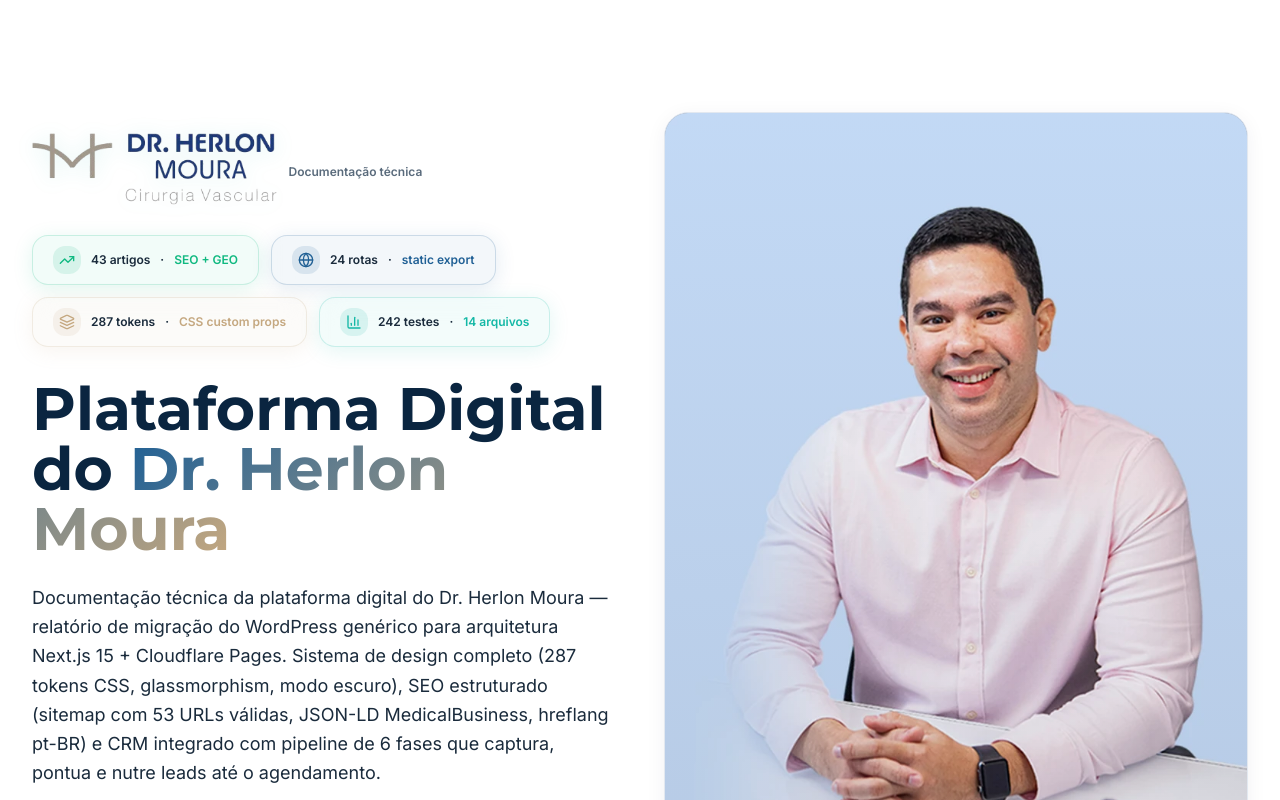
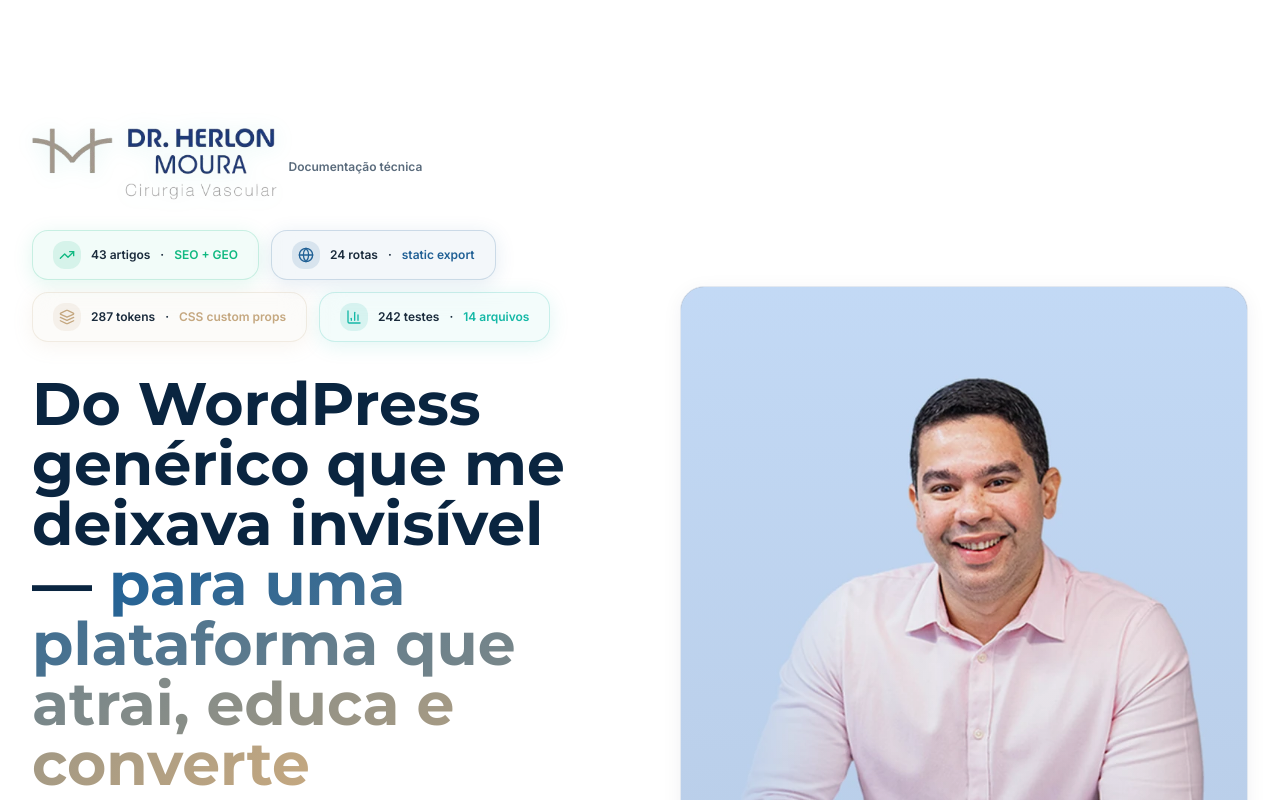
Before and after one commit to hudsonargollo/herlonmoura, a Next.js app: page /doc in a window 1280 px wide. Shown: the top 800 px of the page. Built offline with nearby package versions, Linux system fonts and the light colour scheme; a web font is replaced by a local one.

Commit message:
doc: rewrite hero copy to be personal to Herlon + layout polish

```diff
--- a/app/doc/page.tsx
+++ b/app/doc/page.tsx
@@ -161,7 +161,7 @@ const O_QUE_FOI_FEITO: SectionItem[] = [
   {
     area: 'Captura de leads e CRM',
     before: 'Apenas botões de WhatsApp. Nenhum formulário, nenhum CRM, nenhum registro de pacientes. Leads invisíveis até o paciente enviar mensagem.',
-    after: 'Captura multi-canal (contato, calculadora TVP, avaliação de varizes, triagem de trombose) integrada a CRM com pipeline de 6 status, score de lead e histórico completo. SEO estruturado posicionou o site no primeiro rank do Google, máquina de criar conteúdo automatizada gera artigos e pages otimizados em escala, e nutrição de leads até o agendamento. Painel admin com acesso múltiplo (admin/editor/viewer), JWT e relatórios — em produção.',
+    after: 'Captura multi-canal (contato, calculadora TVP, avaliação de varizes, triagem de trombose) integrada a CRM com pipeline de 6 status, score de lead e histórico completo. SEO estruturado posicionou o site nas primeiras posições do Google, máquina de criar conteúdo automatizada gera artigos e pages otimizados em escala, e nutrição de leads até o agendamento. Painel admin com acesso múltiplo (admin/editor/viewer), JWT e relatórios — em produção.',
     status: 'done',
     beforeIcon: X,
     afterIcon: Check,
@@ -475,26 +475,26 @@ export default function DocPage() {
       />
 
       {/* Hero — copy escrita para Herlon Moura e Equipe */}
-      <section className="relative overflow-hidden py-20 sm:py-28" style={{ backgroundColor: 'var(--s-color-bg-surface)' }}>
+      <section className="relative overflow-hidden py-24 sm:py-32" style={{ backgroundColor: 'var(--s-color-bg-surface)' }}>
         {/* Background decorative blur */}
         <div
-          className="pointer-events-none absolute -top-40 left-1/2 -z-10 h-[500px] w-[800px] -translate-x-1/2 rounded-full blur-[120px]"
-          style={{ backgroundColor: 'bg-primary/08' }}
+          className="pointer-events-none absolute -top-48 left-1/2 -z-10 h-[600px] w-[900px] -translate-x-1/2 rounded-full blur-[140px]"
+          style={{ backgroundColor: 'rgba(32, 96, 149, 0.15)' }}
         />
         <div className="absolute inset-0 -z-10">
           <Image
             src="/images/brand/hero-vascular-bg.webp"
             alt=""
             fill
-            className="object-cover opacity-10"
+            className="object-cover opacity-8"
             priority={false}
           />
         </div>
 
         <div className="mx-auto w-full max-w-container px-4 sm:px-6 lg:px-8">
-          <div className="grid items-center gap-12 lg:grid-cols-2">
+          <div className="grid items-center gap-16 lg:grid-cols-2 lg:gap-20">
             {/* Text column */}
-            <div>
+            <div className="flex flex-col">
               {/* Logo + context badge */}
               <div className="mb-6 flex items-center gap-3">
                 <Logo size="lg" animated />
@@ -515,27 +515,30 @@ export default function DocPage() {
                 ))}
               </div>
 
-              <h1 className="max-w-2xl text-4xl font-extrabold leading-tight sm:text-5xl lg:text-6xl" style={headingStyle}>
-                Plataforma Digital do{' '}
+              <h1 className="max-w-xl text-4xl font-extrabold leading-tight sm:text-5xl lg:text-6xl" style={headingStyle}>
+                Do WordPress genérico que me deixava invisível —{' '}
                 <span
                   className="bg-clip-text text-transparent"
                   style={{ backgroundImage: 'linear-gradient(135deg, #206095 0%, #C5A880 100%)', WebkitBackgroundClip: 'text', WebkitTextFillColor: 'transparent' }}
                 >
-                  Dr. Herlon Moura
+                  para uma plataforma que atrai, educa e converte
                 </span>
               </h1>
 
-              <p className="mt-6 max-w-2xl text-lg leading-relaxed" style={bodyStyle}>
-                Documentação técnica da plataforma digital do Dr. Herlon Moura — relatório
-                de migração do WordPress genérico para arquitetura Next.js 15 + Cloudflare Pages. Sistema
-                de design completo (287 tokens CSS, glassmorphism, modo escuro), SEO estruturado
-                (sitemap com 53 URLs válidas, JSON-LD MedicalBusiness, hreflang pt-BR) e CRM integrado
-                com pipeline de 6 fases que captura, pontua e nutre leads até o agendamento.
+              <p className="mt-6 max-w-xl text-lg leading-relaxed" style={bodyStyle}>
+                O site antigo do meu consultório era técnico, mas não resolvia os maiores
+                vazamentos: pacientes que entravavam no Google e iam embora, nenhum formulário
+                para captar quem realmente precisava de mim, e zero visibilidade sobre quem
+                visitava e onde desistia. Esta plataforma resolve isso na raiz: um lead magnet
+                completo que transforma visitantes em pacientes qualificados, SEO estruturado que
+                posiciona nossos conteúdos no topo das buscas do Google, e analytics instrumentados
+                que mostram, ponto a ponto, onde cada pessoa avança ou abandona — para eu focar
+                em atender, não em adivinhar.
               </p>
 
               {/* Floating metric card */}
               <motion.div
-                className="mt-8 inline-flex items-center gap-3 rounded-xl border px-5 py-3"
+                className="mt-10 inline-flex items-center gap-3 rounded-xl border px-5 py-3 w-max"
                 style={{
                   backgroundColor: 'var(--s-color-bg-surface)',
                   borderColor: 'var(--border-subtle)',
@@ -545,7 +548,7 @@ export default function DocPage() {
                 animate={{ opacity: 1, y: 0 }}
                 transition={{ delay: 0.3, duration: 0.5 }}
               >
-                <div className="flex h-9 w-9 items-center justify-center rounded-xl" style={{ backgroundColor: 'bg-teal-500/10' }}>
+                <div className="flex h-9 w-9 items-center justify-center rounded-xl" style={{ backgroundColor: 'rgba(16, 185, 129, 0.12)' }}>
                   <TrendingUp className="h-5 w-5" style={{ color: '#10B981' }} />
                 </div>
                 <div>
@@ -776,8 +779,8 @@ export default function DocPage() {
               Do WordPress à plataforma atual
             </h2>
             <p className="mt-3 max-w-2xl text-base" style={mutedStyle}>
-              Reformulação completa. A arquitetura SEO posicionou o conteúdo vascular no primeiro rank
-              do Google, a máquina de geração automatizada de conteúdo produz artigos e pages otimizados
+              Reformulação completa. A arquitetura SEO posicionou o conteúdo vascular nas primeiras posições
+              das buscas do Google, a máquina de geração automatizada de conteúdo produz artigos e pages otimizados
               em escala, e o CRM captura, pontua e nutre cada lead até o agendamento.
             </p>
           </div>
```
